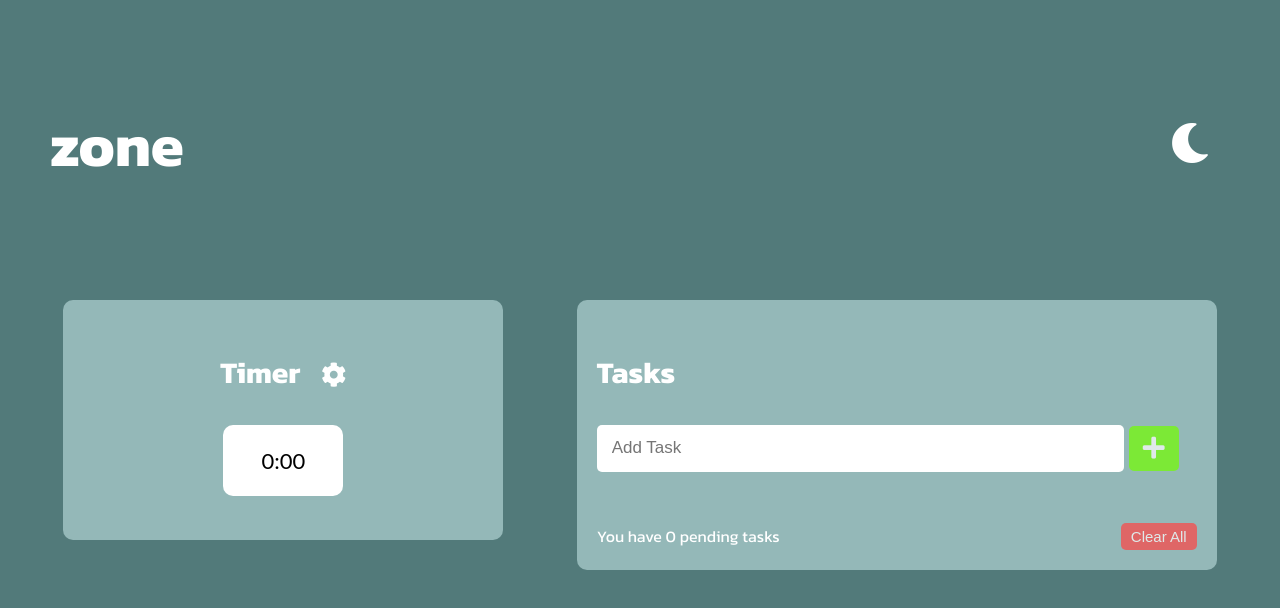
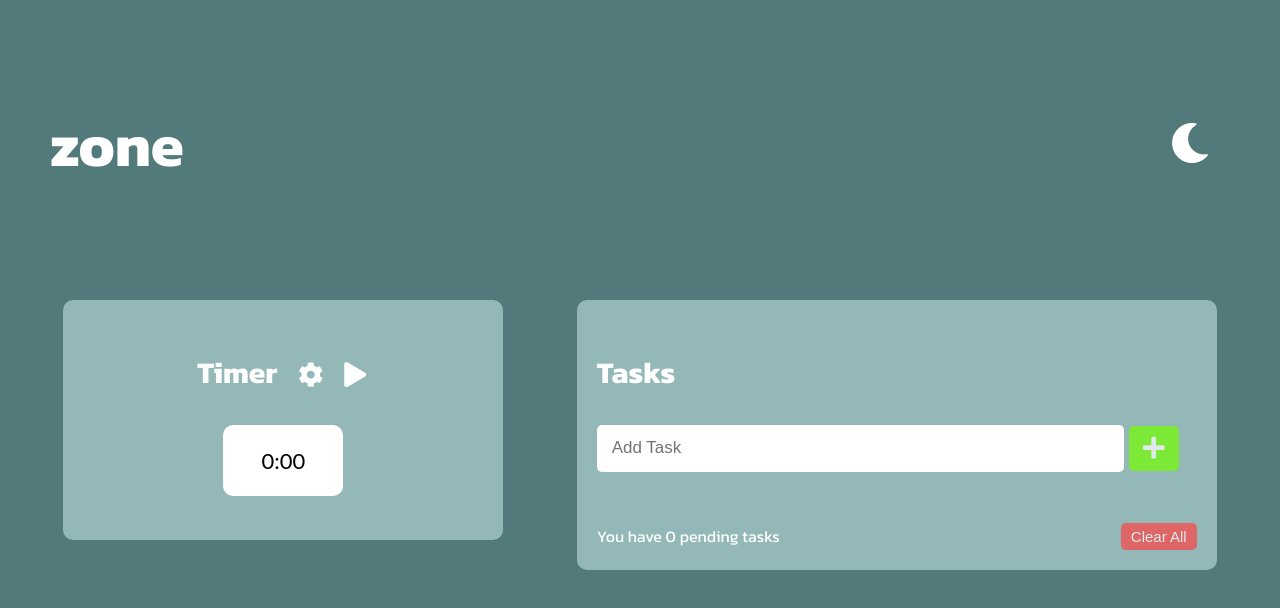
Before and after one commit to lllIIlIIlll/lllIIlIIlll.github.io, a plain HTML site: page index.html in a window 1280 px wide. Drawn offline with Linux system fonts and the light colour scheme.

Commit message:
added pause button

```diff
--- a/index.html
+++ b/index.html
@@ -23,6 +23,7 @@
     <div class="timer">
       <h3><span class="mode">Timer</span></h3>
       <button id="settings"><i class="fas fa-cog"></i></button>
+      <button id="pause"><i class="fas fa-play"></i></button>
     </div>
     <div class="clock">
       <p><span class="minutes">0</span>:<span class="seconds">00</span></p>
```
